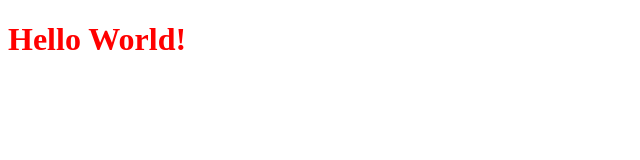
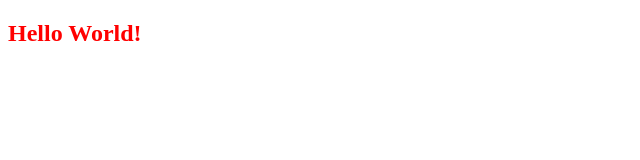
Before and after one commit to prapanich/hello, a plain HTML site: page index.html in a window 1280 px wide. Shown: the whole page, without its empty margins (0-640 px from the left). Drawn offline with Linux system fonts and the light colour scheme.

Commit message:
change heading

```diff
--- a/index.html
+++ b/index.html
@@ -3,12 +3,12 @@
     <head>
         <title>Hello World!</title>
         <style>
-            h1{
+            h2{
                 color: red;
             }
         </style>
     </head>
     <body>
-        <h1>Hello World!</h1>
+        <h2>Hello World!</h2>
     </body>
 </html>
```
